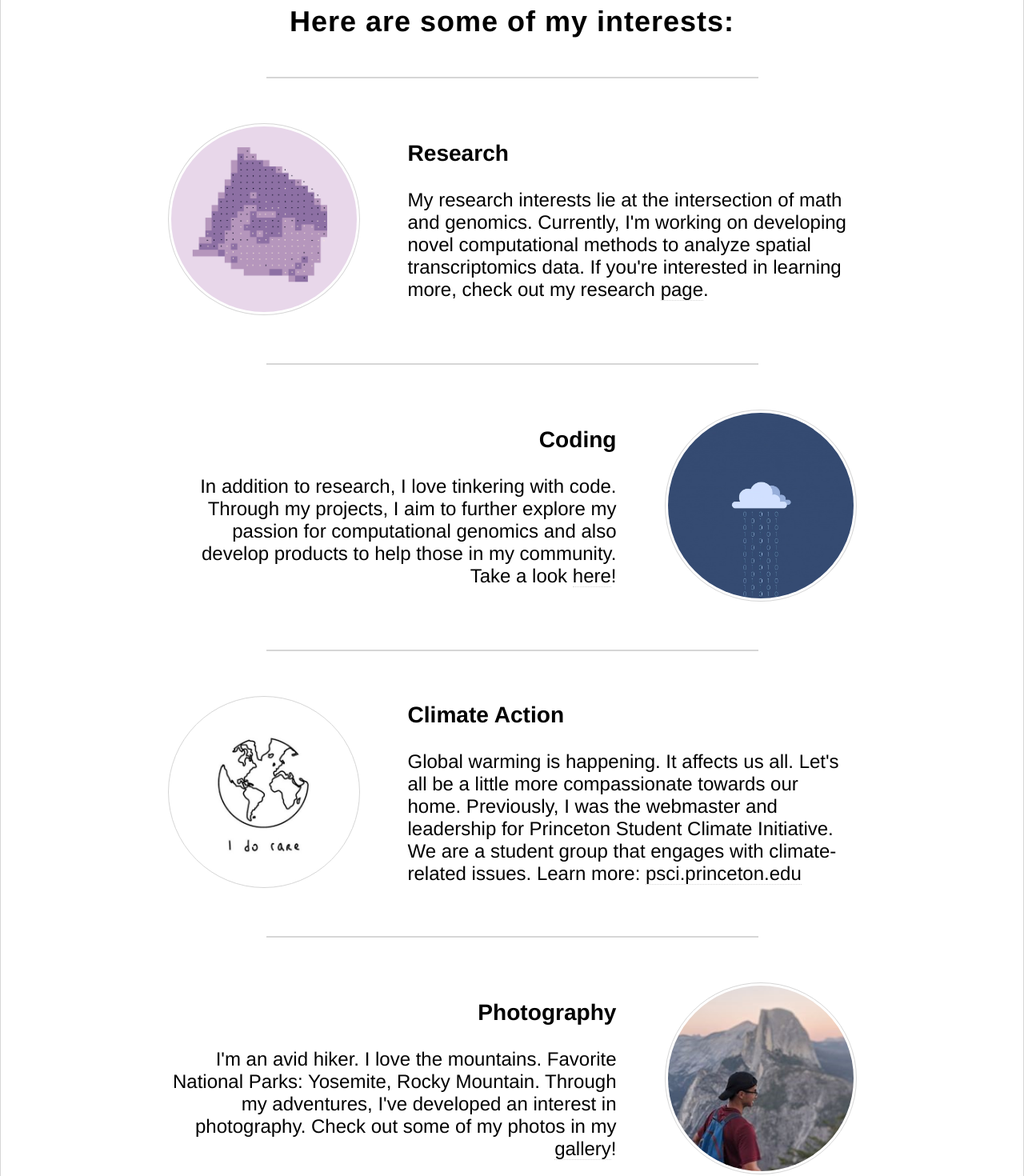
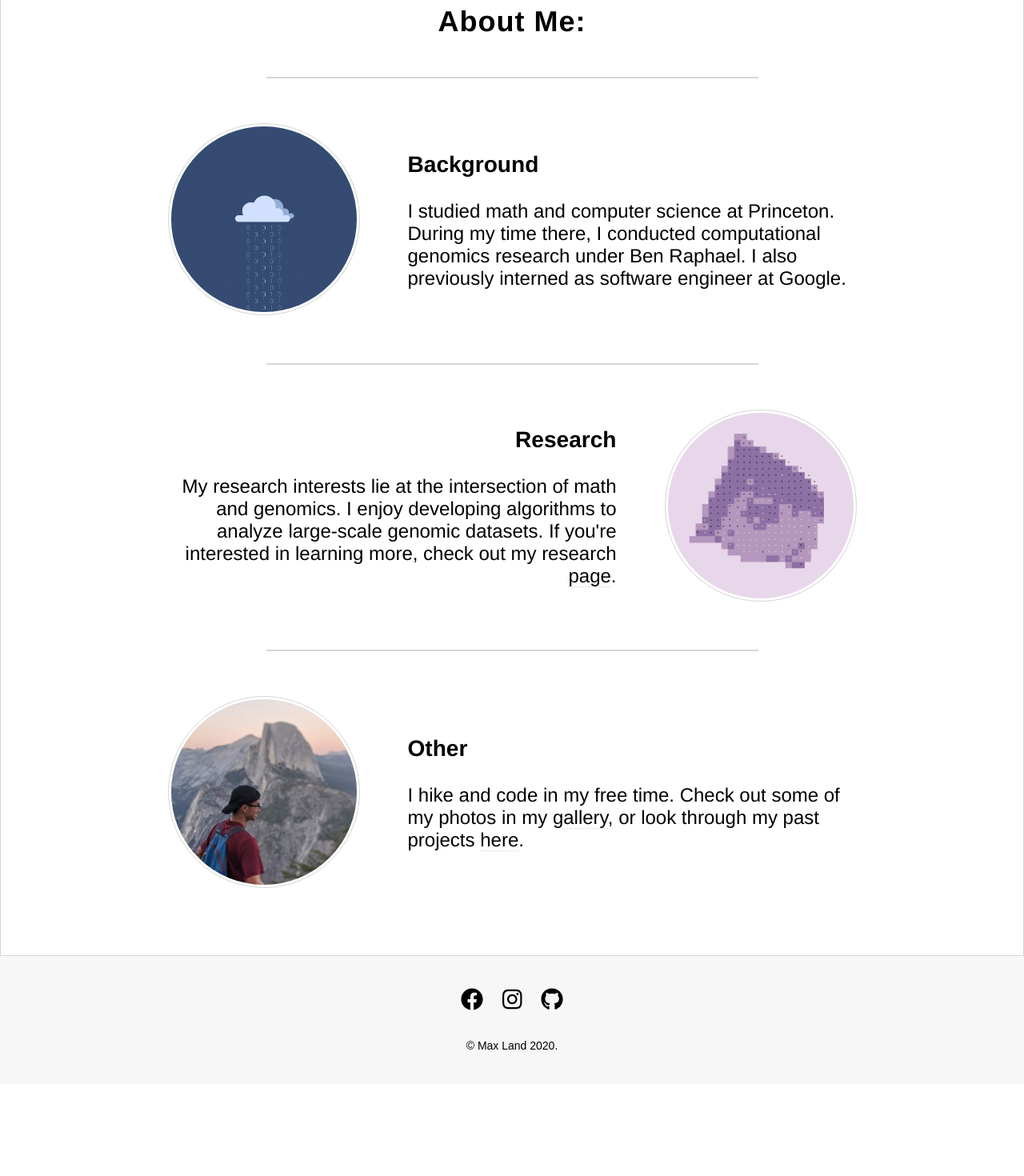
Before and after one commit to mrland99/personal-website, a React (Create React App) app: page /#/ in a window 1280 px wide. Shown: the part 960-2430 px from the top of the page at 80% size. After the commit the page ends 2315 px from the top, so only its background shows below. Built offline with nearby package versions, Linux system fonts and the light colour scheme.

Commit message:
Update website with post-grad plans.

```diff
--- a/src/components/home.js
+++ b/src/components/home.js
@@ -4,7 +4,6 @@ import { HashLink as Link } from 'react-router-hash-link';
 import '../styles/layout.css';
 import { FontAwesomeIcon } from '@fortawesome/react-fontawesome'
 import { faChevronDown } from '@fortawesome/free-solid-svg-icons';
-import earth_care from '../images/earth_care.jpg';
 import spatial from '../images/spatial.png';
 import half_dome from '../images/half_dome.jpg';
 import profile_pic from '../images/profile_long.jpg';
@@ -20,14 +19,14 @@ class Home extends Component {
             <div className="Home">
                 <Helmet>
                     <title>Max Land's Website</title>
-                    <meta name="description" content="Hello, I'm Max Land and this is my personal website. I'm currently a student at Princeton." />
+                    <meta name="description" content="Hello, I'm Max Land and this is my personal website. I'm currently a computational biologist at Memorial Sloan Kettering Cancer Center." />
                 </Helmet>
                 <div className="header-container">
                     <div className="header">
                         <div className="text-container">
-                            <h1>Hello.</h1>
+                            <h1>Hello, I'm Max.</h1>
                             <br></br>
-                            <p>I'm Max and I'm currently a senior studying math at Princeton. </p>
+                            <p>I'm currently a computational biologist at Memorial Sloan Kettering Cancer Center. </p>
                             <br></br>
                             <Link to="#one"><button><FontAwesomeIcon icon={faChevronDown}/> Learn more</button></Link>
                         </div>
@@ -39,61 +38,47 @@ class Home extends Component {
 
                 <div id="one" className="spotlight-container">
                     <div className="heading">
-                        <h1>Here are some of my interests:</h1>
+                        <h1>About Me:</h1>
                     </div>
+
                     <div className="spotlight-divider"></div>
                     <div className="spotlight">
+                        <div className="image">
+                            <img src={binary_cloud} alt="" />
+                        </div>
+                        <div className="content">
+                            <h3>Background</h3>
+                            <br></br>
+                            <p>I studied math and computer science at Princeton. During my time there, I conducted computational genomics
+                                 research under Ben Raphael. I also previously interned as software engineer at Google. </p>
+                        </div>
+                    </div>
+
+
+
+                    <div className="spotlight-divider"></div>
+                    <div className="spotlight row-reverse">
                         <div className="image">
                             <img src={spatial} alt="" />
                         </div>
                         <div className="content">
                             <h3>Research</h3>
                             <br></br>
-                            <p>My research interests lie at the intersection of math and genomics. Currently, I'm working on developing novel
-                                 computational methods to analyze spatial transcriptomics data.
+                            <p>My research interests lie at the intersection of math and genomics. I enjoy developing algorithms to analyze large-scale genomic datasets.
                                  If you're interested in learning more, check out my research <Link to="/research" className="html5-link">page</Link>. </p>
                         </div>
                     </div>
 
                     <div className="spotlight-divider"></div>
-                    <div className="spotlight row-reverse">
-                    <div className="image">
-                        <img src={binary_cloud} alt="" />
-                    </div>
-                    <div className="content">
-                        <h3>Coding</h3>
-                        <br></br>
-                        <p> In addition to research, I love tinkering with code. Through my projects, I aim to further explore my passion for computational genomics and also
-                            develop products to help those in my community. Take a look <Link to="/projects" className="html5-link">here</Link>!   </p>
-                    </div>
-                    </div>
-
-                    <div className="spotlight-divider"></div>
                     <div className="spotlight">
-                    <div className="image">
-                        <img src={earth_care} alt="" />
-                    </div>
-                    <div className="content">
-                        <h3>Climate Action</h3>
-                        <br></br>
-                        <p>Global warming is happening. It affects us all. Let's all be a little more compassionate towards our home.
-                            Previously, I was the webmaster and leadership for Princeton Student Climate Initiative.
-                             We are a student group that engages with climate-related issues.
-                             Learn more: <a href="http://psci.princeton.edu" className="html5-link">psci.princeton.edu</a>  </p>
-                    </div>
-                    </div>
-
-                    <div className="spotlight-divider"></div>
-                    <div className="spotlight row-reverse">
                     <div className="image">
                         <img src={half_dome} alt="" />
                     </div>
                     <div className="content">
-                        <h3>Photography</h3>
+                        <h3>Other</h3>
                         <br></br>
-                        <p>I'm an avid hiker. I love the mountains. Favorite National Parks: Yosemite, Rocky Mountain.
-                             Through my adventures, I've developed an interest in photography.
-                             Check out some of my photos in my <Link to="/gallery" className="html5-link">gallery</Link>! </p>
+                        <p>I hike and code in my free time. Check out some of my photos in my <Link to="/gallery" className="html5-link">gallery</Link>, or
+                        look through my past projects <Link to="/projects" className="html5-link">here</Link>.  </p>
                     </div>
                     </div>
                 </div>
--- a/src/components/projects.js
+++ b/src/components/projects.js
@@ -33,9 +33,9 @@ class Projects extends Component {
                             <img  src={EasyGov_logo} alt="EasyGov Logo" />
                         </div>
                         <div className="proj-content">
-                            <h3>EasyGov &nbsp;<a href="https://www.easygov.app/" className="proj-link"><FontAwesomeIcon icon={faLink}></FontAwesomeIcon></a></h3>
+                            <h3>EasyGov</h3>
                             <br></br>
-                            <h4>Co-founder</h4>
+                            <h4>Software Engineer</h4>
                             <br></br>
                             <p>EasyGov was created to expedite the process of filling government forms, especially for non-native English speakers.
                                 Users select an online form to fill out in their native language and can then download the official English version as a PDF with their
--- a/src/components/research.js
+++ b/src/components/research.js
@@ -3,8 +3,8 @@ import { Helmet } from 'react-helmet';
 import '../styles/layout.css';
 import { FontAwesomeIcon } from '@fortawesome/react-fontawesome'
 import { faLink } from '@fortawesome/free-solid-svg-icons';
-import spatial from '../images/spatial.png';
 import coming_soon from '../images/coming_soon.png';
+import msk_logo from '../images/msk_logo.jpg'
 
 class Research extends Component {
     componentDidMount() {
@@ -26,6 +26,25 @@ class Research extends Component {
                     <div className="spotlight-divider"></div>
                     <div className="spotlight">
                         <div className="proj-image">
+                            <img  src={msk_logo} alt="Coming Soon" />
+                        </div>
+                        <div className="proj-content">
+                            <h3>Cancer Genomics</h3>
+                            <br></br>
+                            <h4>Pe'er Lab, 2021 - present</h4>
+                            <br></br>
+                            <p>Currently conducting research with Dana Pe'er as part of the Single Cell Research Initiative at
+                                Memorial Sloan Kettering Cancer Center.</p>
+                        </div>
+                    </div>
+
+                    <div className="heading">
+                        <h1>Highlighted Research</h1>
+                    </div>
+
+                    <div className="spotlight-divider"></div>
+                    <div className="spotlight">
+                        <div className="proj-image">
                             <img  src={coming_soon} alt="Coming Soon" />
                         </div>
                         <div className="proj-content">
@@ -33,26 +52,10 @@ class Research extends Component {
                                 <FontAwesomeIcon icon={faLink}></FontAwesomeIcon></a>
                             </h3>
                             <br></br>
-                            <h4>Raphael Lab, 2020</h4>
+                            <h4>Raphael Lab, 2020 - 2021</h4>
                             <br></br>
                             <p>Developed a new computational method (PASTE) to align spots across adjacent spatial transcriptomics (ST) layers and integrate multiple ST replicates
                                 by leveraging both transcriptional similarity and spatial distances between spots.
-                            </p>
-                        </div>
-                    </div>
-                    <div className="spotlight">
-                        <div className="proj-image">
-                            <img  src={spatial} alt="Spatial Tissue" />
-                        </div>
-                        <div className="proj-content">
-                            <h3>Determining Cancerous Regions in Breast Cancer Tissue &nbsp;<a href="https://github.com/mrland99/cancer-region-identifier" className="proj-link">
-                                <FontAwesomeIcon icon={faLink}></FontAwesomeIcon></a>
-                            </h3>
-                            <br></br>
-                            <h4>Raphael Lab, 2020</h4>
-                            <br></br>
-                            <p> Showed PCA and percent dropout are strong predictors for identifying tumor region in spatial transcriptomics data of breast cancer tissue.
-                                Eliminated the need for prior characterization and establishment of gene expression profiles of specific cancer cell types.
                             </p>
                         </div>
                     </div>
@@ -62,7 +65,13 @@ class Research extends Component {
 
                     <div className="spotlight-divider"></div>
                     <div className="publication-box">
-                        <h3>STARCH: Copy number and clone inference from spatial transcriptomics data</h3>
+                        <h3>Alignment and Integration of Spatial Transcriptomics Data</h3>
+                        <p>Ron Zeira*, Max Land*, Ben Raphael </p>
+                        <br></br>
+                        <p>RECOMB (2021)</p>
+                    </div>
+                    <div className="publication-box">
+                        <h3>STARCH: Copy Number and Clone Inference from Spatial Transcriptomics Data</h3>
                         <p>Rebecca Elyanow, Ron Zeira, Max Land, Ben Raphael </p>
                         <br></br>
                         <p>Physical Biology: Special Issue (2020)</p>
```
Also changed, not shown: src/images/msk_logo.jpg (added).
